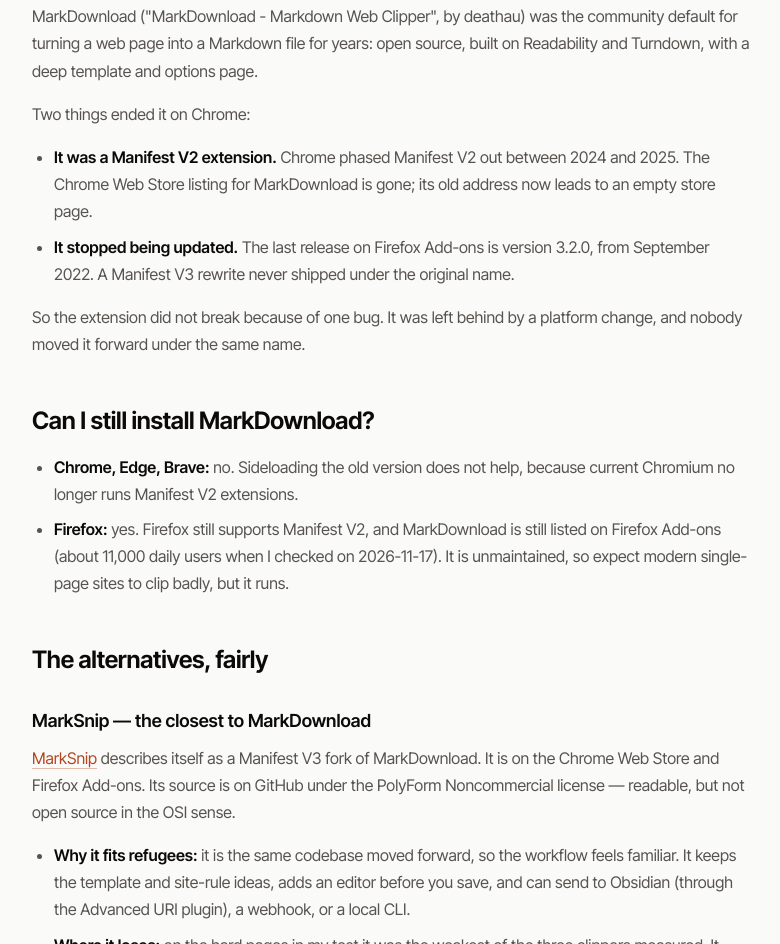
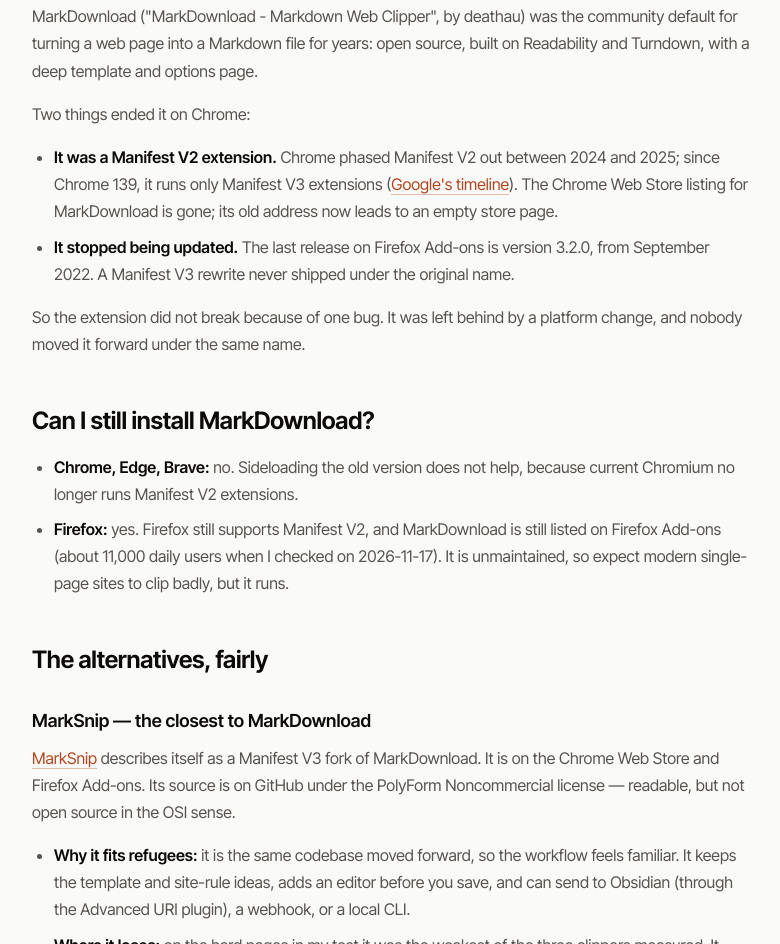
Before and after one commit to Tigrandza/markdownwebclipper-landing, a plain HTML site: page blog/markdownload-alternative.html in a window 1280 px wide. Shown: the part 836-1780 px from the top of the page, without its empty margins (374-1154 px from the left). Drawn offline with Linux system fonts and the light colour scheme.

Commit message:
chore: sync landing from clipper@eb81ed4
Co-Authored-By: landing-sync[bot] <landing-sync@users.noreply.github.com>

```diff
--- a/blog/markdownload-alternative.html
+++ b/blog/markdownload-alternative.html
@@ -168,7 +168,7 @@
       <p>Two things ended it on Chrome:</p>
 
       <ul>
-        <li><strong>It was a Manifest V2 extension.</strong> Chrome phased Manifest V2 out between 2024 and 2025. The Chrome Web Store listing for MarkDownload is gone; its old address now leads to an empty store page.</li>
+        <li><strong>It was a Manifest V2 extension.</strong> Chrome phased Manifest V2 out between 2024 and 2025; since Chrome 139, it runs only Manifest V3 extensions (<a href="https://developer.chrome.com/docs/extensions/develop/migrate/mv2-deprecation-timeline">Google's timeline</a>). The Chrome Web Store listing for MarkDownload is gone; its old address now leads to an empty store page.</li>
         <li><strong>It stopped being updated.</strong> The last release on Firefox Add-ons is version 3.2.0, from September 2022. A Manifest V3 rewrite never shipped under the original name.</li>
       </ul>
 
```
Also changed, not shown: llms-full.txt, 1 other file.
